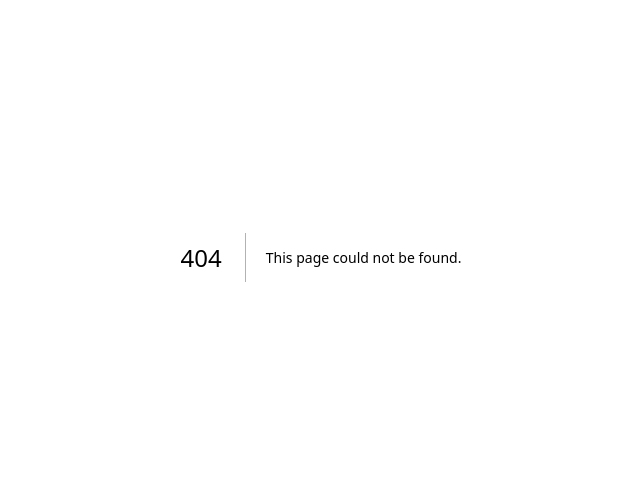
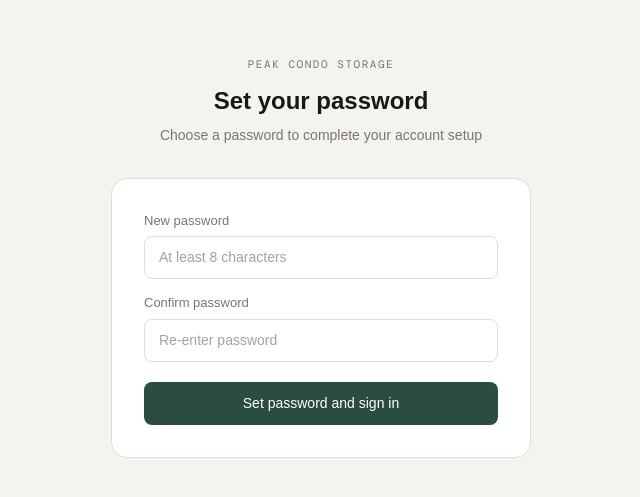
Before and after one commit to bridgerbeyer/peak-tracker, a Next.js app: page /auth/set-password in a window 1280 px wide. Before the commit this address had no page. Shown: the part 143-640 px from the top of the page, without its empty margins (319-959 px from the left). Built offline with nearby package versions, Linux system fonts and the light colour scheme.

Commit message:
Fix invite flow with set-password page

```diff
--- a/app/auth/callback/route.ts
+++ b/app/auth/callback/route.ts
@@ -5,8 +5,9 @@ import { NextResponse, type NextRequest } from 'next/server'
 export async function GET(request: NextRequest) {
   const { searchParams, origin } = new URL(request.url)
   const code = searchParams.get('code')
+  const token_hash = searchParams.get('token_hash')
+  const type = searchParams.get('type')
   const next = searchParams.get('next') ?? '/'
-  if (code) {
   const cookieStore = await cookies()
   const supabase = createServerClient(
     process.env.NEXT_PUBLIC_SUPABASE_URL!,
@@ -22,8 +23,13 @@ export async function GET(request: NextRequest) {
       },
     }
   )
+  if (code) {
     const { error } = await supabase.auth.exchangeCodeForSession(code)
     if (!error) return NextResponse.redirect(`${origin}${next}`)
   }
+  if (token_hash && type) {
+    const { error } = await supabase.auth.verifyOtp({ token_hash, type: type as any })
+    if (!error) return NextResponse.redirect(`${origin}/auth/set-password`)
+  }
   return NextResponse.redirect(`${origin}/login?error=auth_failed`)
 }
--- /dev/null
+++ b/app/auth/set-password/page.tsx
@@ -0,0 +1,47 @@
+'use client'
+import { useState } from 'react'
+import { createClient } from '@/lib/supabase-browser'
+
+export default function SetPasswordPage() {
+  const [password, setPassword] = useState('')
+  const [confirm, setConfirm] = useState('')
+  const [loading, setLoading] = useState(false)
+  const [error, setError] = useState('')
+
+  async function handleSetPassword() {
+    if (!password.trim()) { setError('Please enter a password.'); return }
+    if (password.length < 8) { setError('Password must be at least 8 characters.'); return }
+    if (password !== confirm) { setError('Passwords do not match.'); return }
+    setLoading(true); setError('')
+    const supabase = createClient()
+    const { error } = await supabase.auth.updateUser({ password })
+    if (error) { setError(error.message); setLoading(false); return }
+    window.location.href = '/'
+  }
+
+  return (
+    <div style={{ minHeight: '100vh', background: '#F5F3EE', display: 'flex', alignItems: 'center', justifyContent: 'center', padding: '1.5rem', fontFamily: 'DM Sans, sans-serif' }}>
+      <div style={{ width: '100%', maxWidth: 420 }}>
+        <div style={{ textAlign: 'center', marginBottom: 32 }}>
+          <div style={{ fontFamily: 'DM Mono, monospace', fontSize: 11, letterSpacing: '0.14em', color: '#7A756E', marginBottom: 10 }}>PEAK CONDO STORAGE</div>
+          <div style={{ fontSize: 24, fontWeight: 600, color: '#1A1814', marginBottom: 6 }}>Set your password</div>
+          <div style={{ fontSize: 14, color: '#7A756E' }}>Choose a password to complete your account setup</div>
+        </div>
+        <div style={{ background: '#fff', borderRadius: 16, border: '1px solid #E2DDD6', padding: '2rem' }}>
+          <div style={{ marginBottom: 14 }}>
+            <label style={{ fontSize: 13, color: '#7A756E', display: 'block', marginBottom: 6 }}>New password</label>
+            <input type="password" value={password} onChange={e => setPassword(e.target.value)} placeholder="At least 8 characters" autoFocus style={{ width: '100%', border: '1px solid #E2DDD6', borderRadius: 8, padding: '10px 14px', fontSize: 14, fontFamily: 'DM Sans, sans-serif', color: '#1A1814', background: '#fff', outline: 'none', boxSizing: 'border-box' }} />
+          </div>
+          <div style={{ marginBottom: 20 }}>
+            <label style={{ fontSize: 13, color: '#7A756E', display: 'block', marginBottom: 6 }}>Confirm password</label>
+            <input type="password" value={confirm} onChange={e => setConfirm(e.target.value)} onKeyDown={e => e.key === 'Enter' && handleSetPassword()} placeholder="Re-enter password" style={{ width: '100%', border: '1px solid #E2DDD6', borderRadius: 8, padding: '10px 14px', fontSize: 14, fontFamily: 'DM Sans, sans-serif', color: '#1A1814', background: '#fff', outline: 'none', boxSizing: 'border-box' }} />
+          </div>
+          {error && <div style={{ background: '#FEE2E2', border: '1px solid #FECACA', borderRadius: 8, padding: '10px 14px', fontSize: 13, color: '#991B1B', marginBottom: 14 }}>{error}</div>}
+          <button onClick={handleSetPassword} disabled={loading} style={{ width: '100%', padding: '11px', background: loading ? '#A3B8B0' : '#2B4D3F', color: '#fff', border: 'none', borderRadius: 8, fontSize: 14, fontWeight: 500, cursor: loading ? 'default' : 'pointer', fontFamily: 'DM Sans, sans-serif' }}>
+            {loading ? 'Setting password...' : 'Set password and sign in'}
+          </button>
+        </div>
+      </div>
+    </div>
+  )
+}
```
Lines whose indentation alone changed are shown as unchanged.
